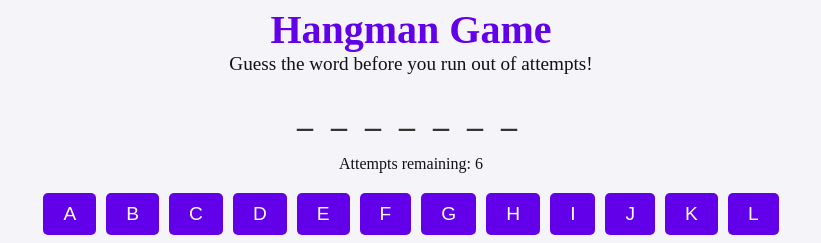
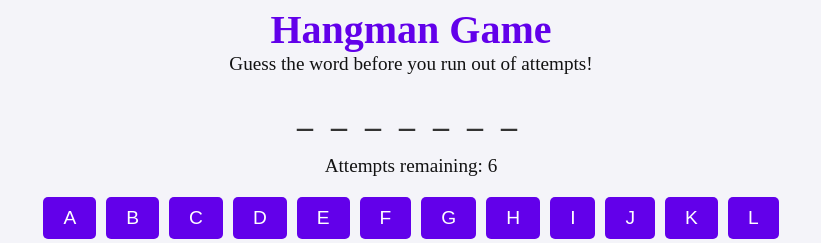
Before and after one commit to Espadv69/Hangman-Game, a React (Vite) app: page / in a window 1280 px wide. Shown: the top 243 px of the page, without its empty margins (229-1050 px from the left). Built offline with nearby package versions, Linux system fonts and the light colour scheme; the HTML template or start-up script is replaced by a standard one.

Commit message:
Add styles for AttemptsCounter component

```diff
--- a/src/components/AttemptsCounter/AttemptsCounter.css
+++ b/src/components/AttemptsCounter/AttemptsCounter.css
@@ -0,0 +1,9 @@
+.attempts-counter {
+  font-size: 1.2rem;
+  margin: 20px 0;
+}
+
+.attempts-counter span {
+  font-weight: bold;
+  color: #6200ea;
+}
```
